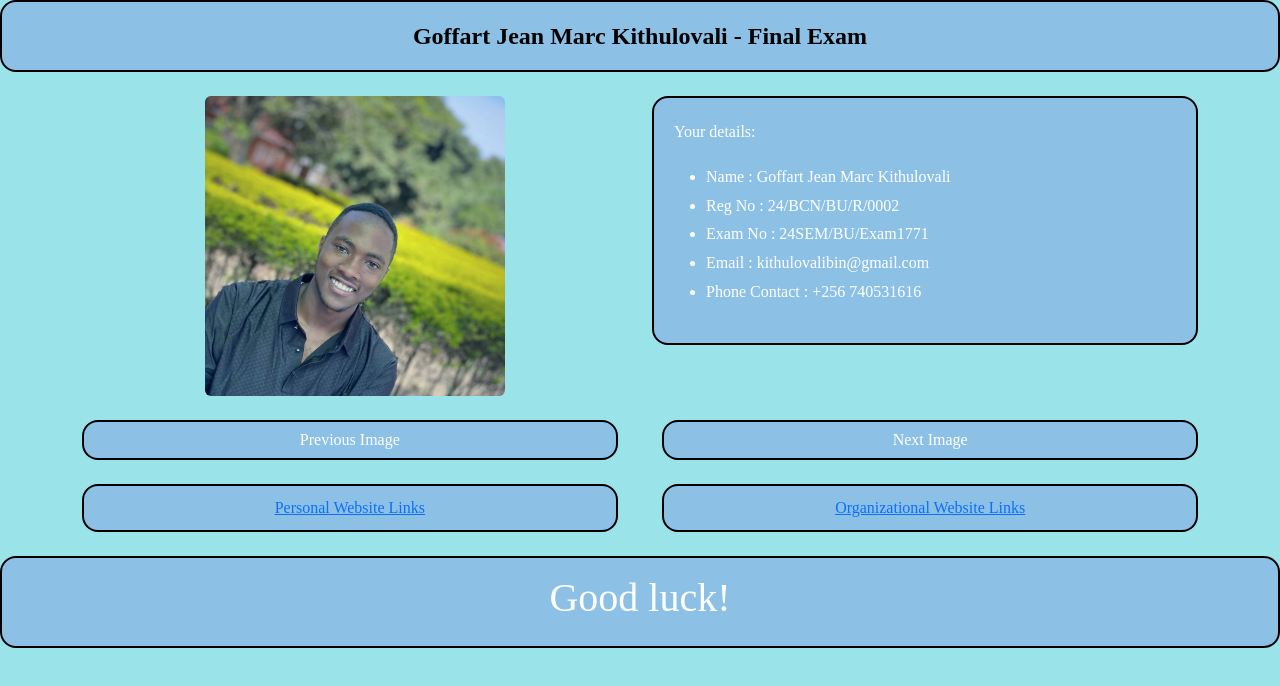
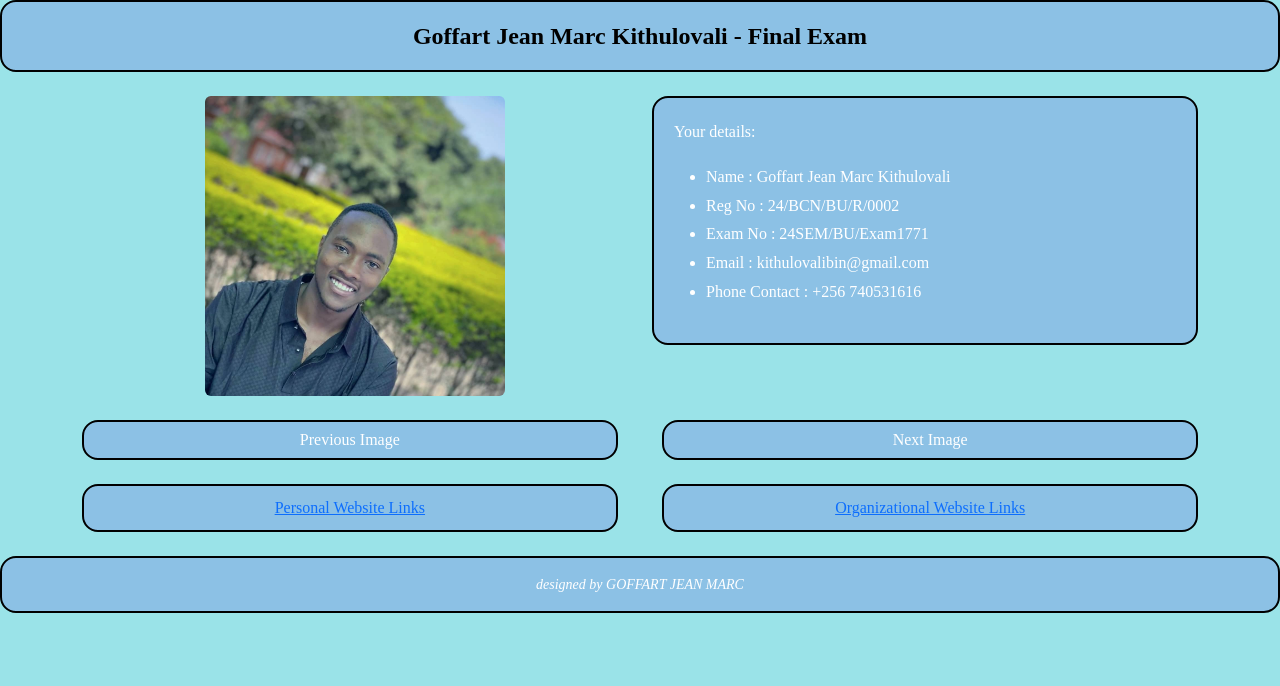
Before and after one commit to goffart-web/Final_exam, a plain HTML site: page index.html in a window 1280 px wide. Drawn offline with nearby package versions, Linux system fonts and the light colour scheme.

Commit message:
Update index.html

```diff
--- a/index.html
+++ b/index.html
@@ -49,7 +49,7 @@
     </div>
 
     <div class="footer text-center mt-4 p-3">
-        <h1>Good luck!</h1>
+       <i> designed by GOFFART JEAN MARC</i>
     </div>
     <script>
         const images = [
```
